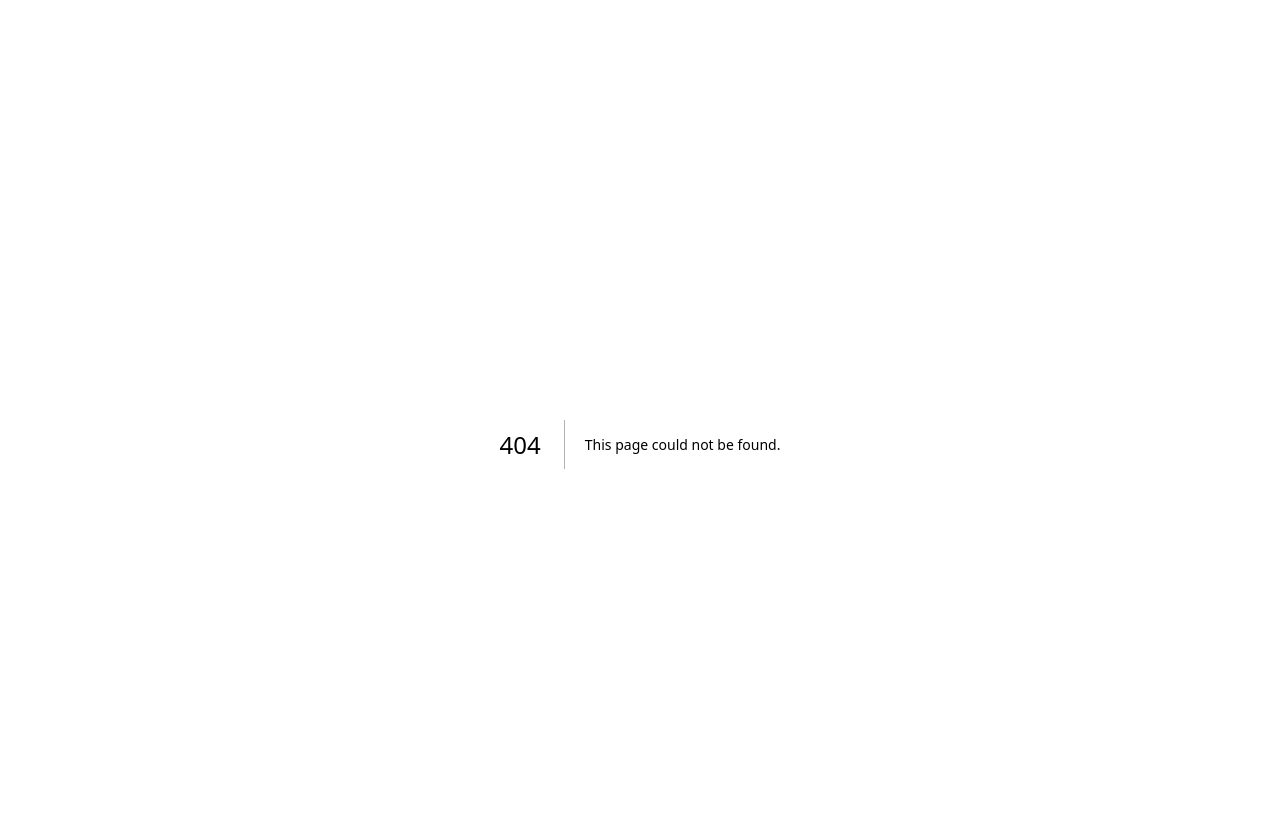
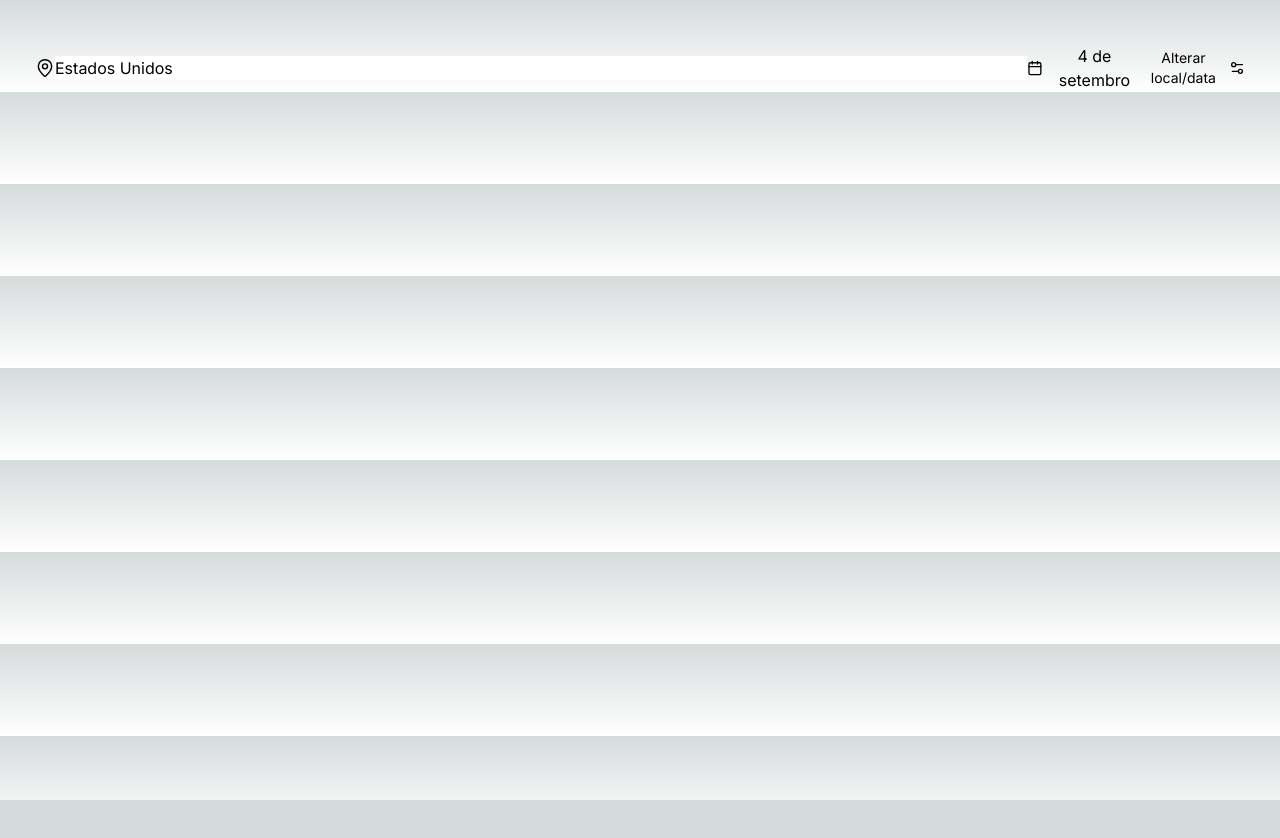
Before and after one commit to Edu4rdoCarlos/plann.er-nextjs, a Next.js app: page /trip/1 in a window 1280 px wide. Before the commit this address had no page. Shown: the top 838 px of the page. After the commit the page ends 800 px from the top, so only its background shows below. Built offline with nearby package versions, Linux system fonts and the light colour scheme.

Commit message:
feat: add trip page

```diff
--- /dev/null
+++ b/app/trip/[id]/page.tsx
@@ -0,0 +1,6 @@
+import { SelectLayout } from "@/src/components/Layout/Trip/SelectLayout";
+
+export default function TripPage() {
+  return <div className="w-full"><SelectLayout  /></div>
+
+}
--- /dev/null
+++ b/src/components/Layout/Trip/SelectLayout/index.tsx
@@ -0,0 +1,35 @@
+'use client'
+
+import { Button } from "@/src/components/primitives/Button/Button";
+import { Calendar } from "@/src/components/primitives/Calendar/Calendar";
+import { SelectWithSearch } from "@/src/components/primitives/Select/SelectWithSearch";
+import { useTripProps } from "@/src/hooks/trip/useTripProps";
+import { Settings2 } from "lucide-react";
+
+export const SelectLayout = () => {
+  const { handleCalendarChange, calendarValue, handleInput, options, inputValue, defaultCalendarValue} = useTripProps()
+
+  const button = (
+    <Button size="sm" colorScheme="secondary" className="w-fit">
+      Alterar local/data <Settings2 width={20} />
+    </Button>
+  );
+
+  const calendar = (
+    <Calendar
+      onChange={handleCalendarChange}
+      value={calendarValue}
+      selectRange
+      defaultValue={defaultCalendarValue}
+    />
+  );
+  return (
+    <SelectWithSearch
+      onInputValue={handleInput}
+      options={options}
+      calendar={calendar}
+      cta={button}
+      defaultValue={inputValue}
+    />
+  )
+}
--- a/src/components/primitives/Calendar/Calendar.tsx
+++ b/src/components/primitives/Calendar/Calendar.tsx
@@ -23,6 +23,7 @@ export type CalendarProps = ReactCalendarProps &
   VariantProps<typeof calendarVariants>;
 
 const formatDate = (value: any) => {
+  console.log(value);
   if (Array.isArray(value)) {
     return getRangeDate({
       startDate: new Date(value[0] || ""),
@@ -30,14 +31,18 @@ const formatDate = (value: any) => {
     });
   }
 
-  return getDate(value);
+
+
+  return getDate({date: value});
 };
 
 export const Calendar = (props: CalendarProps) => {
   const [showCalendar, setShowCalendar] = useState(false);
-  const { className, value, as, ...rest } = props;
+  const { className, value, as, defaultValue, ...rest } = props;
 
-  const date = formatDate(value);
+
+
+  const date = formatDate(value) || formatDate(defaultValue);
 
   return (
     <div className={sWrapper({ as })}>
--- a/src/components/primitives/Select/SelectWithSearch.tsx
+++ b/src/components/primitives/Select/SelectWithSearch.tsx
@@ -18,6 +18,7 @@ export interface SelectWithSearchProps {
   onInputValue: (option: string) => void;
   cta?: React.ReactElement<ButtonProps>;
   calendar?: React.ReactElement<CalendarProps>;
+  defaultValue?: string;
 }
 
 export const SelectWithSearch = ({
@@ -25,6 +26,7 @@ export const SelectWithSearch = ({
   onInputValue,
   cta,
   calendar,
+  defaultValue
 }: SelectWithSearchProps) => {
   const [inputValue, setInputValue] = useState("");
   const [filteredOptions, setFilteredOptions] = useState<string[]>([]);
@@ -69,7 +71,7 @@ export const SelectWithSearch = ({
       <Input
         ref={inputRef}
         Icon={MapPin}
-        value={inputValue}
+        value={inputValue || defaultValue}
         onChange={(e) => setInputValue(e.target.value)}
         placeholder="Para aonde você vai?"
         onFocus={() => inputValue && setShowDropdown(true)}
--- a/src/components/primitives/Select/mock.ts
+++ b/src/components/primitives/Select/mock.ts
@@ -1,4 +1,4 @@
-export const countries = [
+export const countriesMock = [
   "Estados Unidos",
   "Canadá",
   "México",
--- /dev/null
+++ b/src/hooks/trip/useTripProps.ts
@@ -0,0 +1,37 @@
+import { CalendarValue } from "@/src/components/primitives/Calendar/Calendar";
+import { countriesMock } from "@/src/components/primitives/Select/mock";
+import { useState } from "react";
+
+export const useTripProps = () => {
+  //request here
+  const countries: string[] = countriesMock || [];
+  const inputValue = countries[0];
+
+  const currentDate = new Date();
+  const previousMonthDate = new Date(currentDate);
+  previousMonthDate.setMonth(currentDate.getMonth() - 1);
+
+  const defaultCalendarValue: CalendarValue = [previousMonthDate, currentDate];
+
+  const [options, setOptions] = useState<string[] | undefined>();
+  const [calendarValue, setCalendarValue] = useState<CalendarValue>(new Date());
+
+  const handleCalendarChange = (value: CalendarValue) => {
+    setCalendarValue(value);
+  };
+
+  const handleInput = (inputValue: string) => {
+    const filteredOptions = countries.filter((option) =>
+      option.toLowerCase().includes(inputValue.toLowerCase())
+    );
+    setOptions(filteredOptions);
+  };
+  return {
+    handleInput,
+    options,
+    handleCalendarChange,
+    calendarValue,
+    inputValue,
+    defaultCalendarValue,
+  };
+};
```
Also changed, not shown: 1 other file (tests, documents, lock files or other folders).
